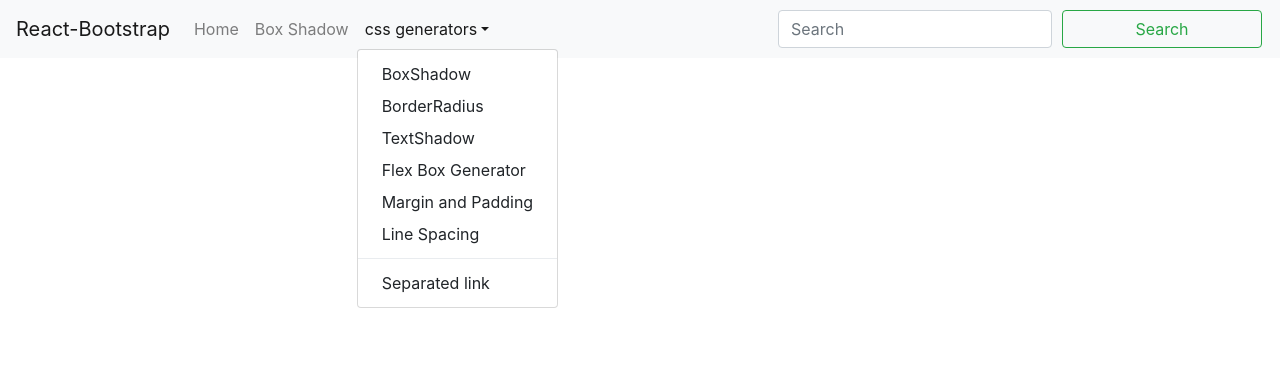
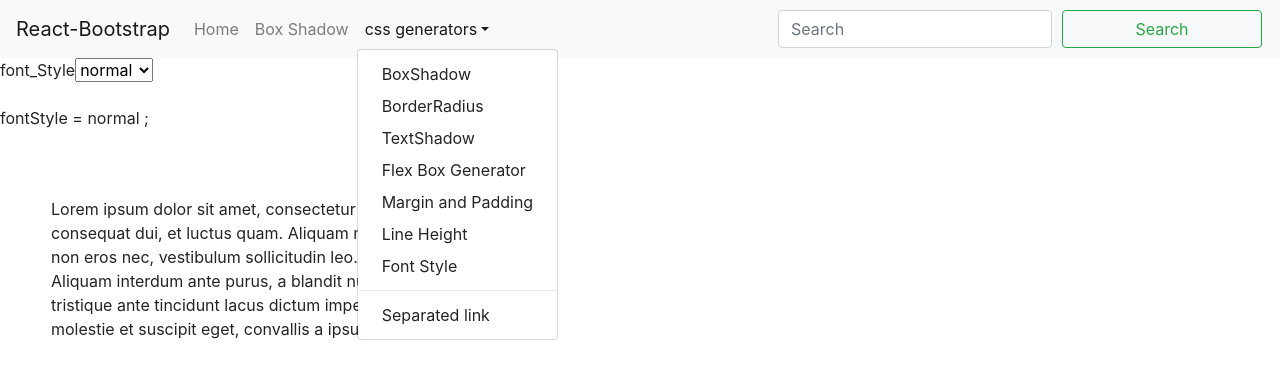
Before and after one commit to amareshsm/css-generator, a React (Create React App) app: page /FontStyle in a window 1280 px wide. Both pictures are taken after a click on the button "css generators". Shown: the top 378 px of the page. Built offline with nearby package versions, Linux system fonts and the light colour scheme.

Commit message:
font style

```diff
--- a/src/App.js
+++ b/src/App.js
@@ -6,6 +6,7 @@
 import FlexBoxGenerator from "./Components/FlexBoxGenerator";
 import Margin from "./Components/Margin";
 import LineHeight from "./Components/LineHeight";
+import FontStyle from "./Components/FontStyle";
 import {
   Button,
   Navbar,
@@ -43,7 +44,10 @@
                   Margin and Padding
                 </NavDropdown.Item>
                 <NavDropdown.Item href="/LineHeight">
-                  Line Spacing
+                  Line Height
+                </NavDropdown.Item>
+                <NavDropdown.Item href="/FontStyle">
+                  Font Style
                 </NavDropdown.Item>
 
                 <NavDropdown.Divider />
@@ -72,6 +76,7 @@
             <Route path="/FlexBoxGenerator" component={FlexBoxGenerator} />
             <Route path="/Margin" component={Margin} />
             <Route path="/LineHeight" component={LineHeight} />
+            <Route path="/FontStyle" component={FontStyle} />
           </Switch>
         </BrowserRouter>
       </>
--- /dev/null
+++ b/src/Components/FontStyle.js
@@ -0,0 +1,71 @@
+import React, { Component } from "react";
+import "../Styles/FontStyle.css";
+
+class fontStyle extends Component {
+  constructor(porps) {
+    super(porps);
+    this.state = {
+      font_Style: "normal",
+    };
+    this.onChange = this.onChange.bind(this);
+    this.fontStyleStyle = this.fontStyleStyle.bind(this);
+    this.onSelect = this.onSelect.bind(this);
+  }
+
+  async onChange(e) {
+    await this.setState({
+      [e.target.name]: e.target.value,
+    });
+    await this.fontStyleStyle();
+  }
+
+  async onSelect(e) {
+    await this.setState({
+      font_Style: [e.target.value],
+    });
+    await this.fontStyleStyle();
+  }
+
+  fontStyleStyle() {
+    let e = document.querySelector(".font");
+    e.style.fontStyle = `${this.state.font_Style}`;
+    console.log(this.state.font_Style);
+    document.body.appendChild(e);
+  }
+
+  componentDidMount() {
+    this.fontStyleStyle();
+  }
+
+  render() {
+    return (
+      <div className="App">
+        <label htmlFor="value">font_Style</label>
+        <select
+          value={this.state.font_Style}
+          name="font_Style"
+          onChange={this.onSelect}
+        >
+          <option value="italic">italic </option>
+          <option value="oblique">oblique</option>
+          <option value="normal">normal</option>
+        </select>
+        <p></p>
+        <div className="font">
+          <p>
+            Lorem ipsum dolor sit amet, consectetur adipiscing elit. Nam eget
+            consequat dui, et luctus quam. Aliquam magna libero, sodales non
+            eros nec, vestibulum sollicitudin leo. Quisque sed erat lorem.
+            Aliquam interdum ante purus, a blandit nunc placerat et. Proin
+            tristique ante tincidunt lacus dictum imperdiet. Quisque libero mi,
+            molestie et suscipit eget, convallis a ipsum.
+          </p>
+        </div>
+        <div> fontStyle = {this.state.font_Style} ;</div>
+        <p></p>
+      </div>
+    );
+  }
+}
+
+export default fontStyle;
--- /dev/null
+++ b/src/Styles/FontStyle.css
@@ -0,0 +1,6 @@
+.font {
+  width: 600px;
+  height: 500px;
+  padding: 50px;
+  border: 1px solid rgb(255, 255, 255);
+}
```
